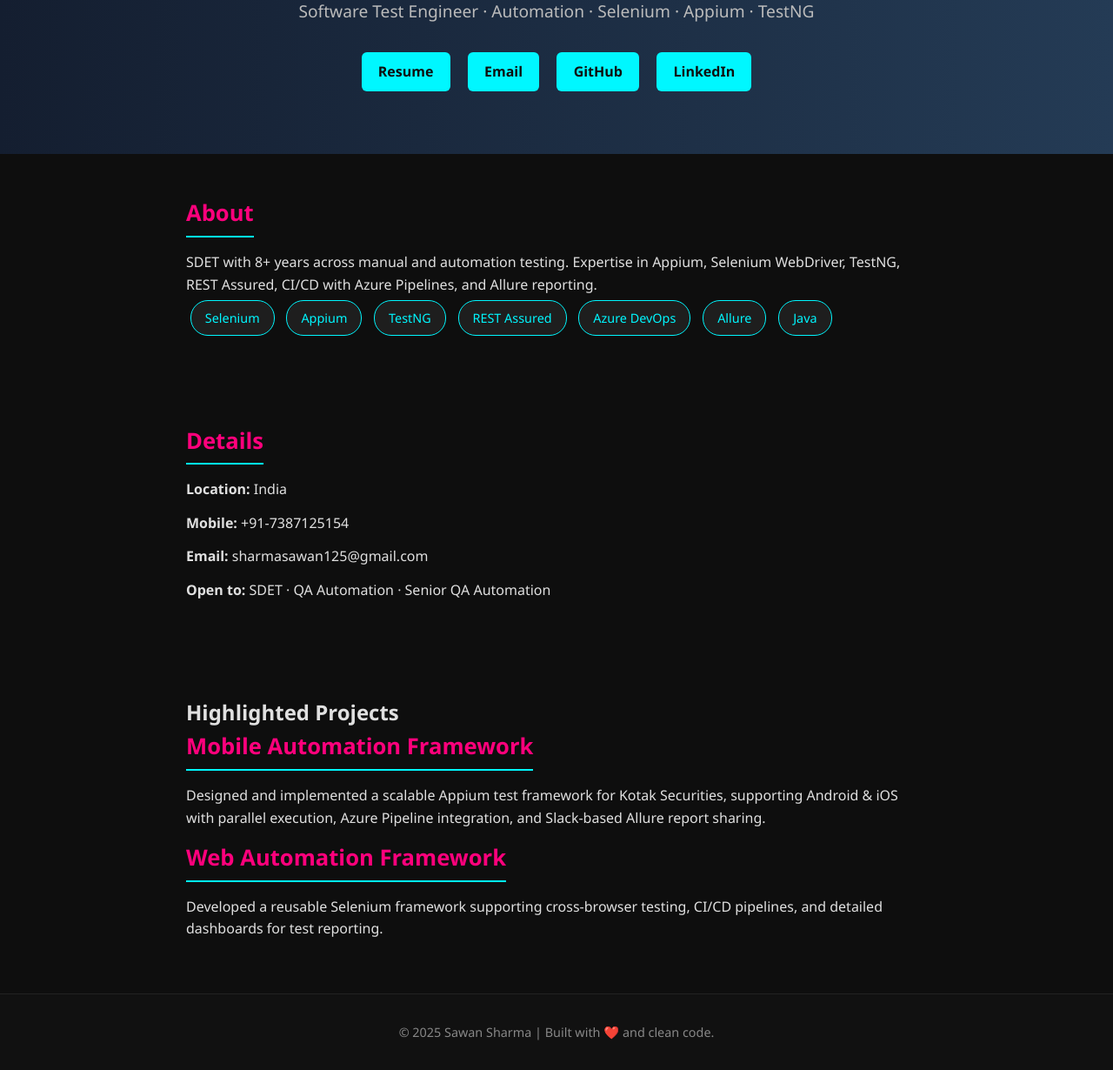
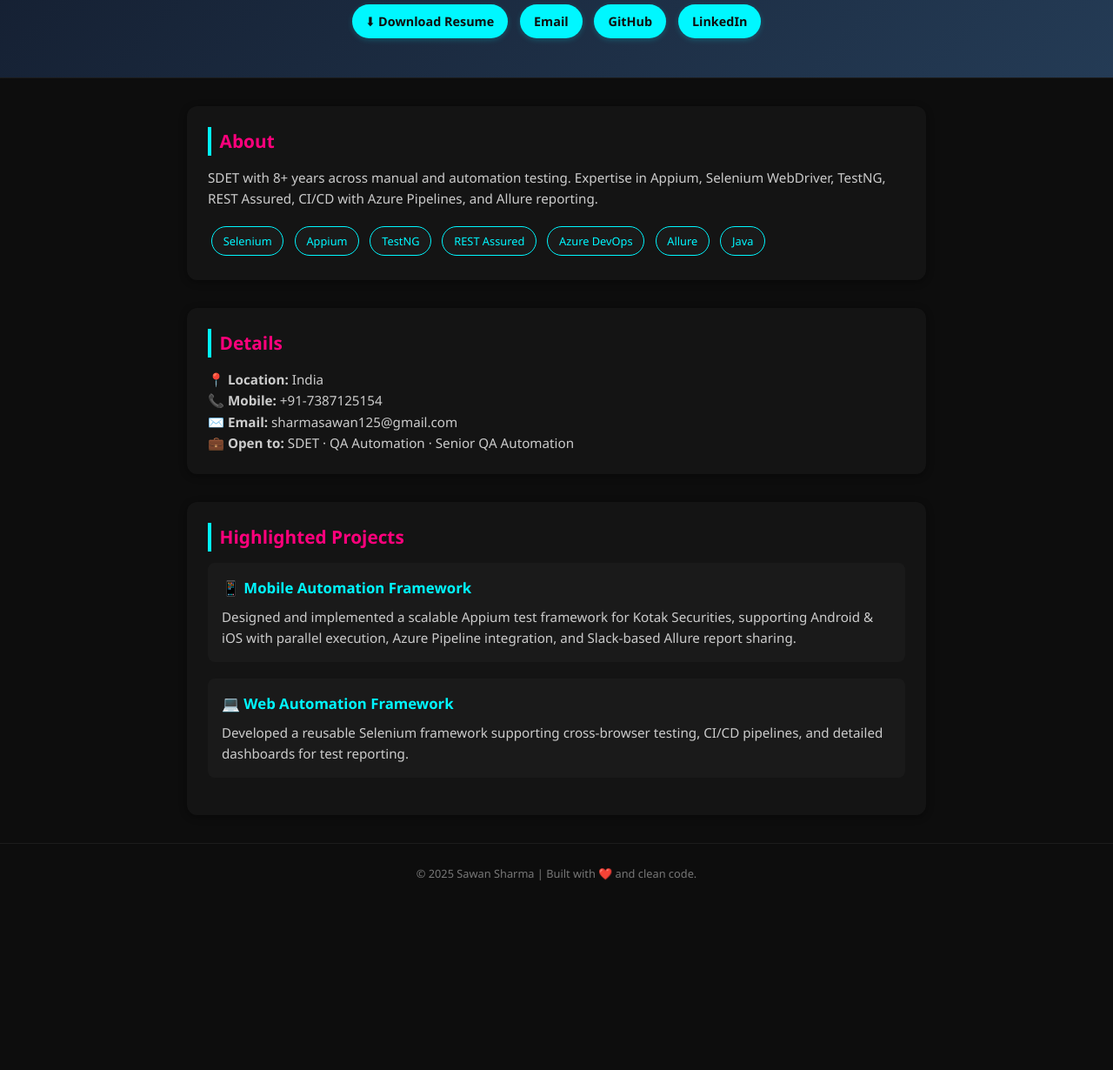
Before and after one commit to sawanS/Portfolio, a plain HTML site: page index.html in a window 1280 px wide. Shown: the part 146-1376 px from the top of the page at 87% size. After the commit the page ends 1185 px from the top, so only its background shows below. Drawn offline with Linux system fonts and the light colour scheme.

Commit message:
Update index.html

```diff
--- a/index.html
+++ b/index.html
@@ -5,96 +5,135 @@
   <meta name="viewport" content="width=device-width, initial-scale=1.0">
   <title>Sawan Sharma | SDET Portfolio</title>
   <style>
-    /* General Reset */
+    /* Reset */
     * {
       margin: 0;
       padding: 0;
       box-sizing: border-box;
-      font-family: 'Segoe UI', Tahoma, Geneva, Verdana, sans-serif;
+      font-family: "Segoe UI", Tahoma, sans-serif;
     }
 
     body {
-      background: #0e0e0e;
+      background: #0d0d0d;
       color: #e0e0e0;
       line-height: 1.6;
     }
 
+    /* Header */
     header {
       text-align: center;
-      padding: 4rem 1rem;
-      background: linear-gradient(to right, #141e30, #243b55);
+      padding: 2.5rem 1rem;
+      background: linear-gradient(135deg, #141e30, #243b55);
+      border-bottom: 1px solid #1c1c1c;
     }
 
     header h1 {
-      font-size: 2.8rem;
+      font-size: 2.2rem;
       color: #00f7ff;
-      margin-bottom: 0.5rem;
     }
 
     header h2 {
-      font-size: 1.2rem;
-      font-weight: 400;
-      color: #bbbbbb;
+      font-size: 1rem;
+      color: #aaa;
+      margin-top: 0.5rem;
     }
 
     .buttons {
-      margin-top: 1.5rem;
+      margin-top: 1rem;
     }
 
     .buttons a {
       display: inline-block;
-      margin: 0.5rem;
-      padding: 0.6rem 1.2rem;
-      border-radius: 6px;
+      margin: 0.3rem;
+      padding: 0.5rem 1rem;
+      border-radius: 25px;
       text-decoration: none;
       background: #00f7ff;
       color: #0e0e0e;
-      font-weight: bold;
+      font-weight: 600;
+      font-size: 0.9rem;
       transition: 0.3s ease;
+      box-shadow: 0 2px 6px rgba(0, 247, 255, 0.2);
     }
 
     .buttons a:hover {
       background: #00c6d6;
-      transform: scale(1.05);
+      transform: translateY(-2px);
     }
 
+    /* Sections */
     section {
-      padding: 3rem 1.5rem;
-      max-width: 900px;
-      margin: auto;
+      max-width: 850px;
+      margin: 2rem auto;
+      padding: 1.5rem;
+      border-radius: 12px;
+      background: #141414;
+      box-shadow: 0 2px 8px rgba(0,0,0,0.4);
     }
 
     section h3 {
-      font-size: 1.6rem;
-      margin-bottom: 1rem;
+      font-size: 1.3rem;
+      margin-bottom: 0.8rem;
       color: #ff007c;
-      border-bottom: 2px solid #00f7ff;
-      display: inline-block;
-      padding-bottom: 0.3rem;
+      border-left: 4px solid #00f7ff;
+      padding-left: 0.6rem;
+    }
+
+    section p {
+      font-size: 0.95rem;
+      color: #ccc;
+    }
+
+    /* Skills */
+    .skills {
+      margin-top: 1rem;
     }
 
     .skills span {
       display: inline-block;
-      margin: 0.3rem;
-      padding: 0.5rem 1rem;
+      margin: 0.25rem;
+      padding: 0.35rem 0.8rem;
       border-radius: 20px;
-      background: #1e1e1e;
+      background: #1a1a1a;
       border: 1px solid #00f7ff;
       color: #00f7ff;
-      font-size: 0.9rem;
+      font-size: 0.8rem;
+      transition: 0.3s;
     }
 
-    .details p, .projects p {
-      margin-bottom: 0.8rem;
+    .skills span:hover {
+      background: #00f7ff;
+      color: #0e0e0e;
     }
 
+    /* Projects */
+    .project {
+      margin-bottom: 1.2rem;
+      padding: 1rem;
+      border-radius: 8px;
+      background: #1a1a1a;
+      transition: 0.3s;
+    }
+
+    .project:hover {
+      background: #222;
+      transform: translateY(-2px);
+    }
+
+    .project h4 {
+      font-size: 1.05rem;
+      color: #00f7ff;
+      margin-bottom: 0.4rem;
+    }
+
+    /* Footer */
     footer {
       text-align: center;
-      padding: 2rem 1rem;
-      font-size: 0.9rem;
-      color: #888;
-      border-top: 1px solid #222;
-      background: #111;
+      padding: 1.5rem 1rem;
+      font-size: 0.8rem;
+      color: #777;
+      border-top: 1px solid #1c1c1c;
+      margin-top: 2rem;
     }
   </style>
 </head>
@@ -104,7 +143,7 @@
     <h1>&lt; Sawan Sharma | SDET &gt;</h1>
     <h2>Software Test Engineer · Automation · Selenium · Appium · TestNG</h2>
     <div class="buttons">
-      <a href="#">Resume</a>
+      <a href="SawanSharma_Resume_8+YEO.pdf" download>⬇ Download Resume</a>
       <a href="mailto:sharmasawan125@gmail.com">Email</a>
       <a href="https://github.com/" target="_blank">GitHub</a>
       <a href="https://linkedin.com/" target="_blank">LinkedIn</a>
@@ -127,26 +166,24 @@
   </section>
 
   <!-- Details -->
-  <section class="details">
+  <section>
     <h3>Details</h3>
-    <p><b>Location:</b> India</p>
-    <p><b>Mobile:</b> +91-7387125154</p>
-    <p><b>Email:</b> sharmasawan125@gmail.com</p>
-    <p><b>Open to:</b> SDET · QA Automation · Senior QA Automation</p>
+    <p><b>📍 Location:</b> India</p>
+    <p><b>📞 Mobile:</b> +91-7387125154</p>
+    <p><b>✉️ Email:</b> sharmasawan125@gmail.com</p>
+    <p><b>💼 Open to:</b> SDET · QA Automation · Senior QA Automation</p>
   </section>
 
   <!-- Projects -->
-  <section class="projects">
-          <h2>Highlighted Projects</h2>
-      <div class="projects">
+  <section>
+    <h3>Highlighted Projects</h3>
     <div class="project">
-          <h3>Mobile Automation Framework</h3>
+      <h4>📱 Mobile Automation Framework</h4>
       <p>Designed and implemented a scalable Appium test framework for Kotak Securities, supporting Android & iOS with parallel execution, Azure Pipeline integration, and Slack-based Allure report sharing.</p>
     </div>
     <div class="project">
-          <h3>Web Automation Framework</h3>
+      <h4>💻 Web Automation Framework</h4>
       <p>Developed a reusable Selenium framework supporting cross-browser testing, CI/CD pipelines, and detailed dashboards for test reporting.</p>
-        </div>
     </div>
   </section>
 
```
Lines whose indentation alone changed are shown as unchanged.
